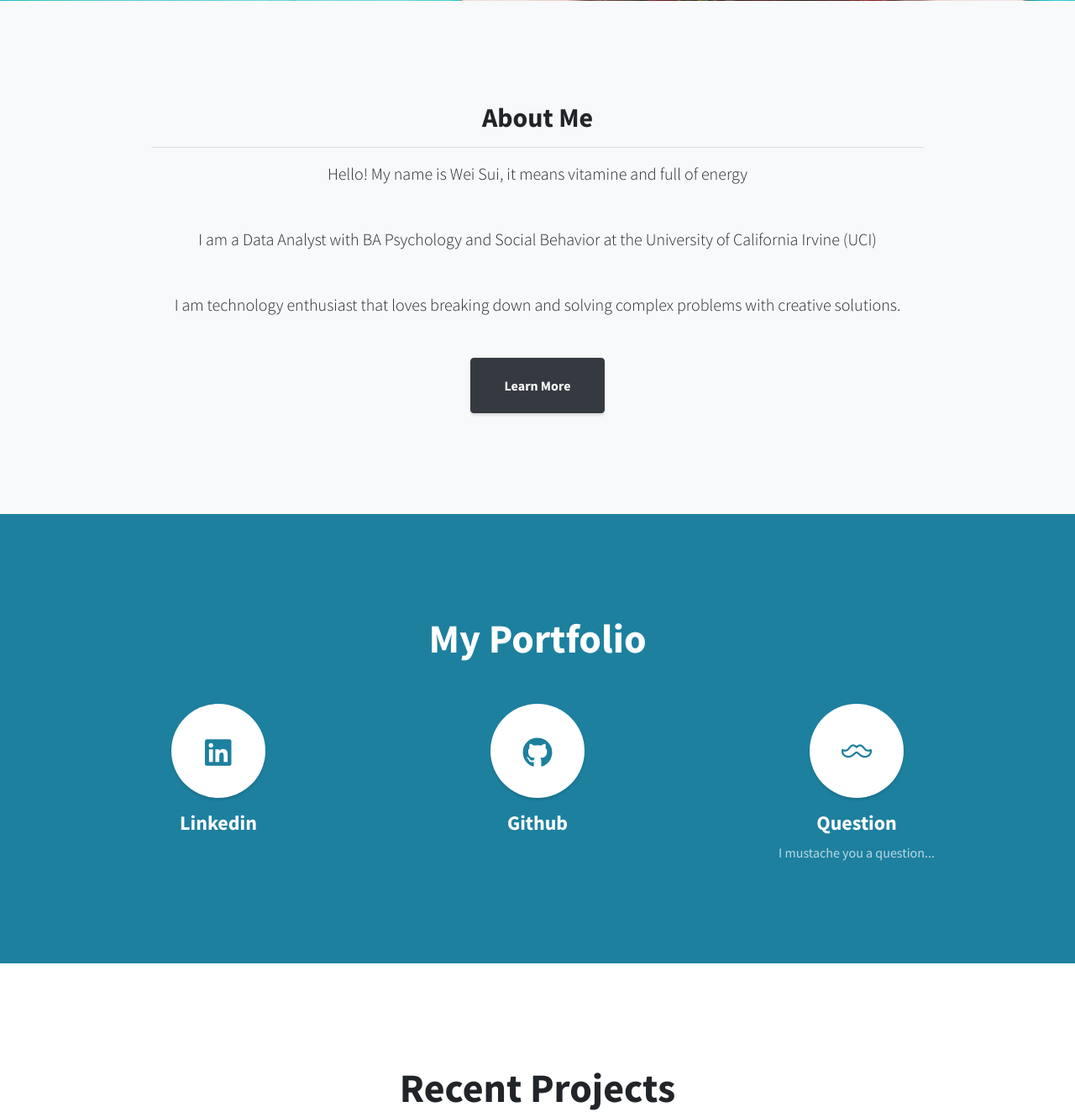
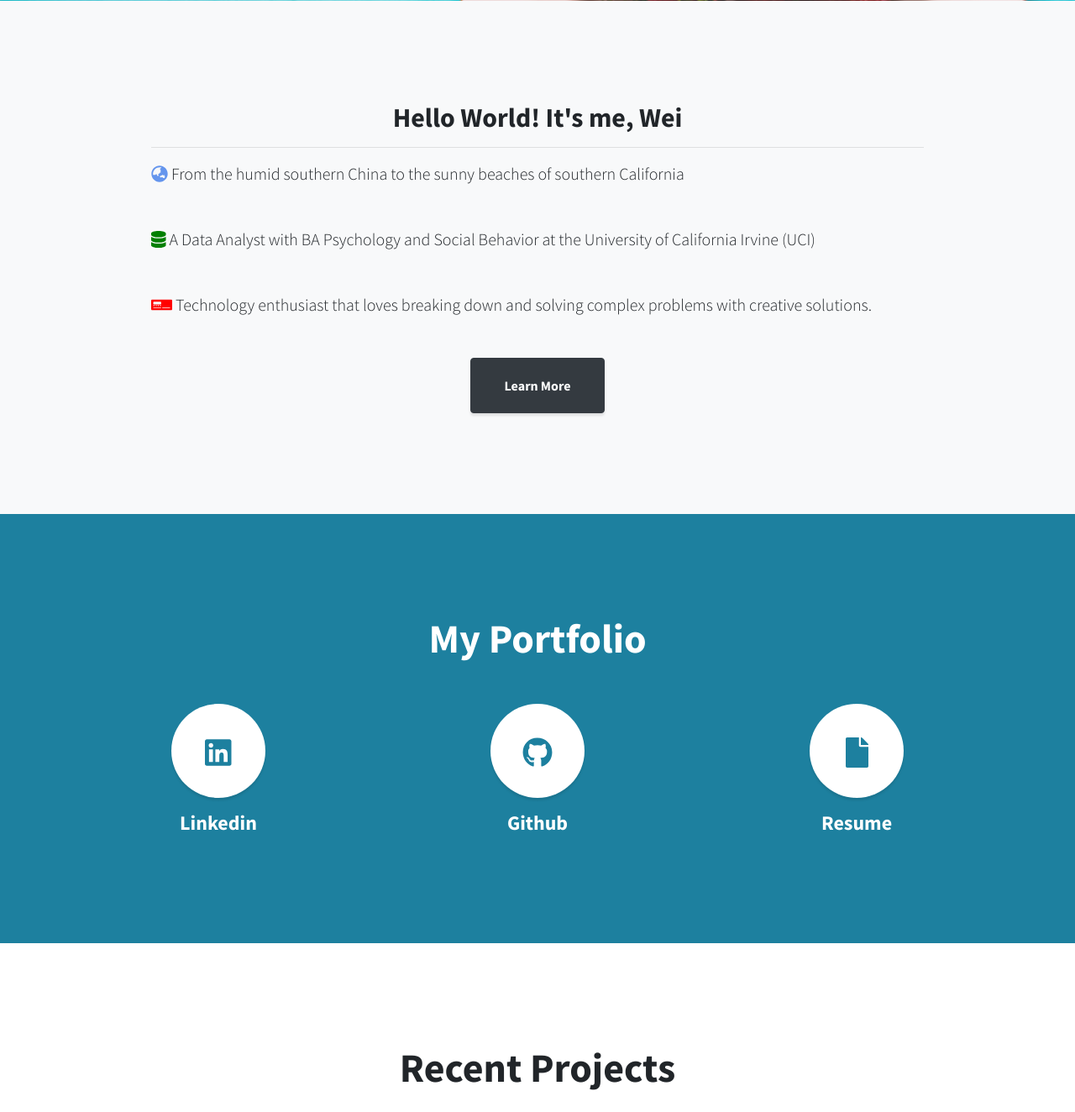
Before and after one commit to weekysui/portfolio, a PHP site: page / in a window 1280 px wide. Shown: the part 799-2123 px from the top of the page at 84% size. Run offline with PHP 8.4, Linux system fonts and the light colour scheme; some libraries are stand-ins or nearby versions.

Commit message:
Add files via upload

```diff
--- a/index.html
+++ b/index.html
@@ -70,10 +70,10 @@
       <div class="container text-center">
         <div class="row">
           <div class="col-lg-10 mx-auto">
-            <h2>About Me</h2> <hr>
-            <p class="lead mb-5">Hello! My name is Wei Sui, it means vitamine and full of energy</p>
-            <p class="lead mb-5">I am a Data Analyst with BA Psychology and Social Behavior at the University of California Irvine (UCI) </p>
-            <p class="lead mb-5">I am technology enthusiast that loves breaking down and solving complex problems with creative solutions.</p>
+            <h2>Hello World! It's me, Wei</h2> <hr>
+            <p class="lead mb-5" style="text-align: left;"> <i style="color: cornflowerblue;" class="fas fa-globe-asia"></i>   From the humid southern China to the sunny beaches of southern California </p>
+            <p class="lead mb-5"style="text-align: left;"><i style="color: green;" class="fas fa-database"></i>   A Data Analyst with BA Psychology and Social Behavior at the University of California Irvine (UCI) </p>
+            <p class="lead mb-5"style="text-align: left;"><i style="color: red;"class="fas fa-digital-tachograph"></i>   Technology enthusiast that loves breaking down and solving complex problems with creative solutions.</p>
             <a class="btn btn-dark btn-xl js-scroll-trigger" href="#services">Learn More</a>
           </div>
         </div>
@@ -119,12 +119,12 @@
           </div> -->
           <div class="col-lg-4 col-md-6">
             <span class="service-icon rounded-circle mx-auto mb-3">
-              <a href="#portfolio"><i class="icon-mustache" ></i></a>
+              <a href="WeiSui.html"><i class="fas fa-file"></i></a>
             </span>
             <h4>
-              <strong>Question</strong>
+              <strong>Resume</strong>
             </h4>
-            <p class="text-faded mb-0">I mustache you a question...</p>
+            <!-- <p class="text-faded mb-0">I mustache you a question...</p> -->
           </div>
         </div>
       </div>
@@ -149,25 +149,27 @@
         </div>
         <div class="row no-gutters">
           <div class="col-lg-6">
-            <a class="portfolio-item" href="#">
+            <a class="portfolio-item" href="https://github.com/weekysui/Soybean-Commodity-Dashboard">
               <span class="caption">
                 <span class="caption-content">
                   <h2>Soybean Commodity Analysis</h2>
                   <p class="mb-0">Soybean is one of the cruicial part of the global food chain.</p>
                 </span>
               </span>
-              <img class="img-fluid" src="img/1.jpg" alt="">
+              <img class="img-fluid" src="img/soybean.gif" alt="">
+              <img class="img-fluid" src = "img/landingpage.gif" alt="">
             </a>
           </div>
           <div class="col-lg-6">
-            <a class="portfolio-item" href="#">
+            <a class="portfolio-item" href="https://github.com/weekysui/earthquake_map_visualization">
               <span class="caption">
                 <span class="caption-content">
                   <h2>Earthquake Map Visualization</h2>
                   <p class="mb-0">Visualization of earthquake with details around the world for the past 7 days.</p>
                 </span>
               </span>
-              <img class="img-fluid" src="img/portfolio-2.jpg" alt="">
+              <img class="img-fluid" src="img/website.gif" alt="">
+              <img class="img-fluid" src="img/e.gif" alt="">
             </a>
           </div>
           <div class="col-lg-6">
```
Also changed, not shown: WeiSui.html (added, +1 -0 lines), README.md, css/stylish-portfolio.css (line endings or trailing spaces), 3 other files.
